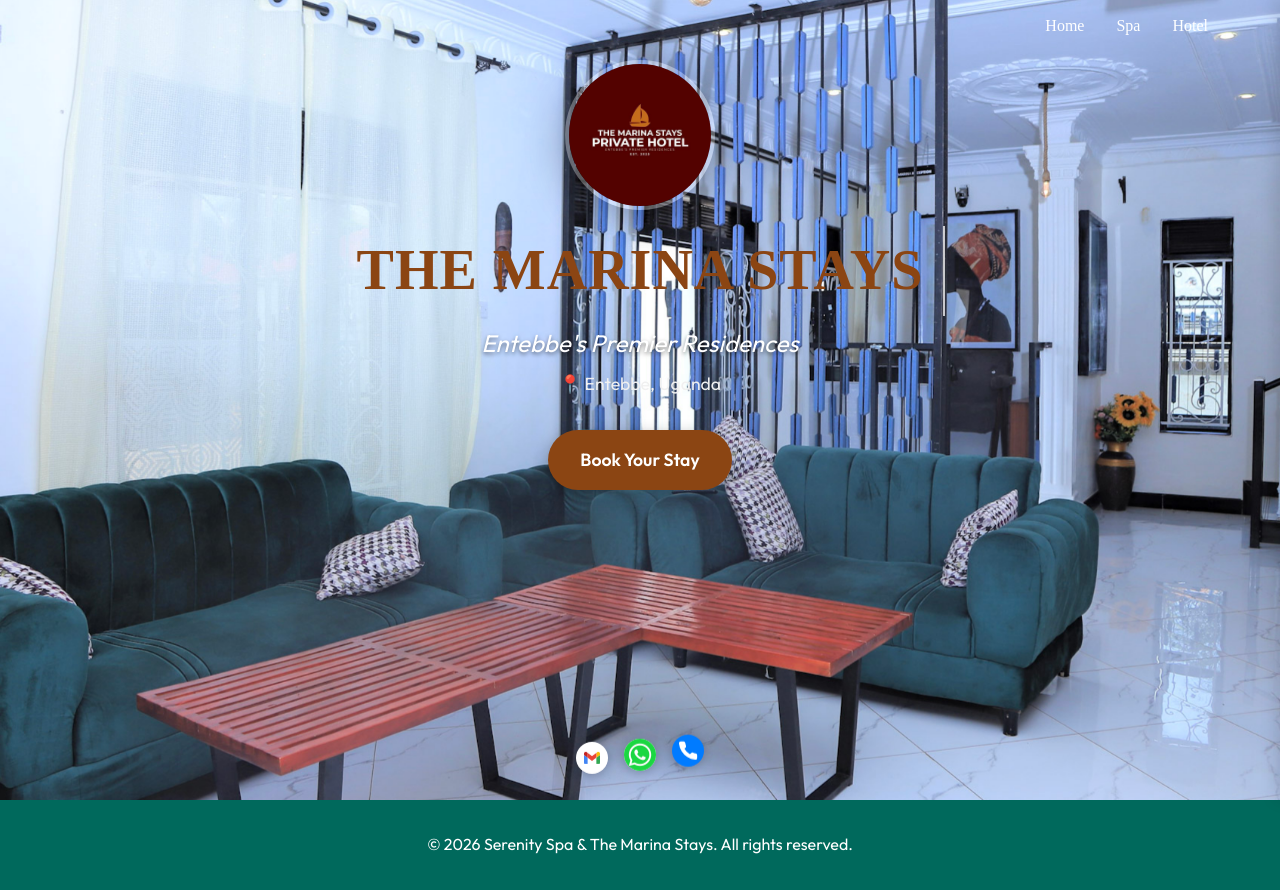
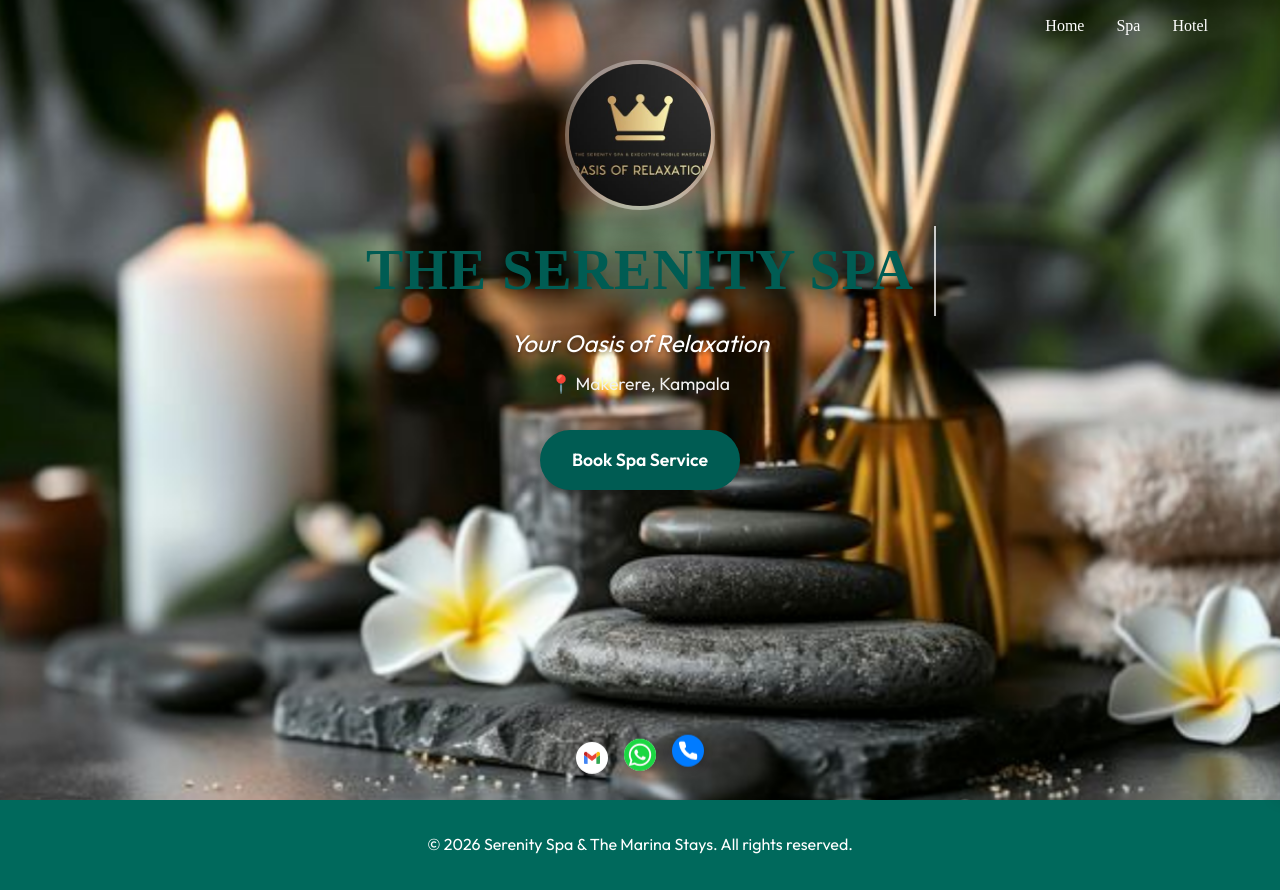
Before and after one commit to WEFAFA256/winter-soldier, a Next.js app: page / in a window 1280 px wide. Built offline with nearby package versions, Linux system fonts and the light colour scheme; a web font is replaced by a local one.

Commit message:
feat: make Serenity Spa the first slide on the home page DualHero

```diff
--- a/src/components/DualHero.jsx
+++ b/src/components/DualHero.jsx
@@ -28,11 +28,11 @@
         '/assets/spa-new-2.jpg'
     ];
 
-    // Interleave images to maintain H, S, H, S pattern
+    // Interleave images to maintain S, H, S, H pattern
     const originalImages = [];
     hotelImages.forEach((hImg, index) => {
+        originalImages.push(spaImages[index % spaImages.length]);
         originalImages.push(hImg);
-        originalImages.push(spaImages[index % spaImages.length]);
     });
 
     const extendedImages = originalImages;
@@ -45,7 +45,7 @@
     useEffect(() => {
         setIsMounted(true);
         if (onBusinessChange) {
-            onBusinessChange('hotel');
+            onBusinessChange('spa');
         }
     }, [onBusinessChange]);
 
@@ -74,13 +74,13 @@
 
     // Update Business Type based on index
     useEffect(() => {
-        const nextBusiness = (currentIndex % 2 === 0) ? 'hotel' : 'spa';
+        const nextBusiness = (currentIndex % 2 === 0) ? 'spa' : 'hotel';
         if (onBusinessChange) {
             onBusinessChange(nextBusiness);
         }
     }, [currentIndex, onBusinessChange]);
 
-    const currentBusiness = (currentIndex % 2 === 0) ? 'hotel' : 'spa';
+    const currentBusiness = (currentIndex % 2 === 0) ? 'spa' : 'hotel';
 
     const spaContent = {
         logo: '/assets/logo.jpg',
```
